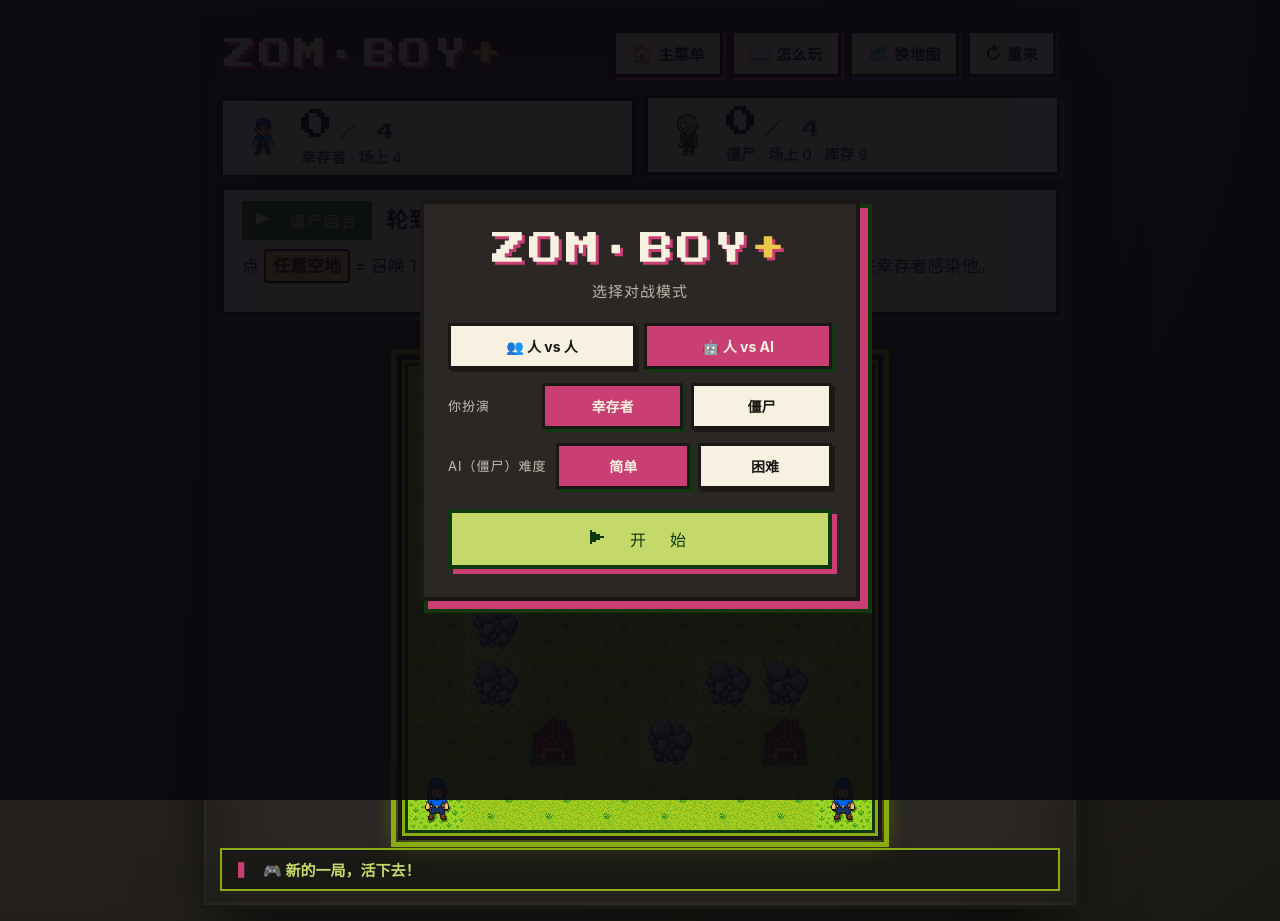
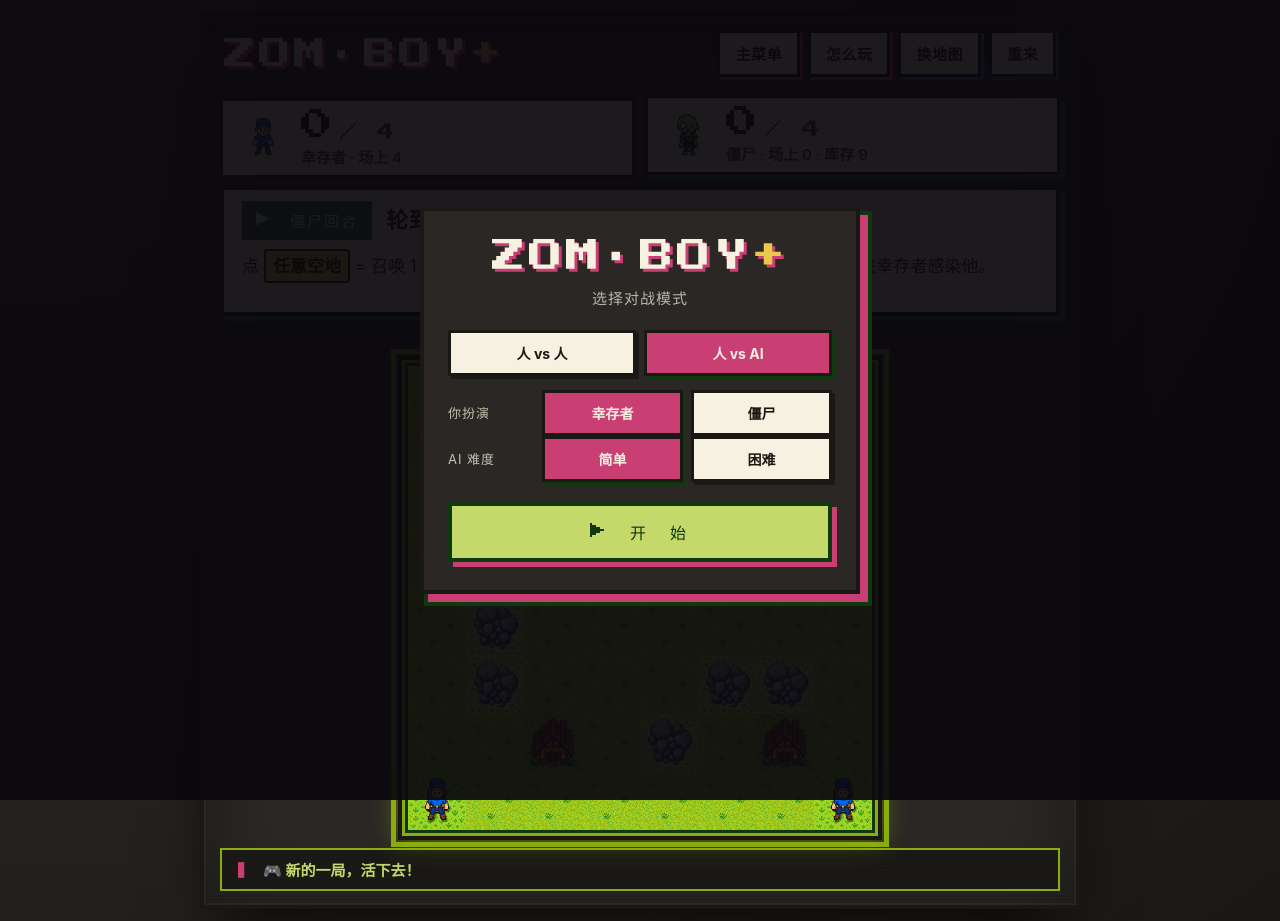
Before and after one commit to xemaya/zomboy, a website built with Vite: page index.html in a window 1280 px wide. Both pictures are taken after a click on the button "幸存者". Built offline with nearby package versions, Linux system fonts and the light colour scheme.

Commit message:
fix(ui): 首页选项不再闪烁 + 去 emoji + 按钮对齐
- renderStart 改幂等:overlay 只建一次,难度切换纯 .on 高亮(零 DOM
  重建),模式/扮演只重建无动画的 #start-extra → 消除点选闪烁
- 抽出纯函数 src/ui/startMenu.ts(segCurrent / groupNeedsExtraRebuild)
  + scripts/test_start_menu.ts 契约测试
- 去掉顶栏 4 按钮与模式按钮的 emoji 图标(视觉)
- 「AI（僵尸/幸存者）难度」标签简化为「AI 难度」
- 固定 .start-lbl 宽度,两行选项按钮列对齐

Co-Authored-By: Claude Opus 4.7 (1M context) <noreply@anthropic.com>

```diff
--- a/src/main.ts
+++ b/src/main.ts
@@ -2,6 +2,7 @@ import { generateMap } from "./game/mapgen";
 import { clickCell, newState } from "./game/state";
 import { planTurn, planCardResolution, type Level } from "./game/ai";
 import { aiCardDecision } from "./game/aiCardFlow";
+import { segCurrent, groupNeedsExtraRebuild } from "./ui/startMenu";
 import { emptyCells, legalMoves } from "./game/rules";
 import type { Side, State } from "./game/types";
 import { renderBoard } from "./ui/board";
@@ -50,16 +51,16 @@ function shell() {
         <div class="title-logo"><div class="title-main">ZOM·BOY<span class="plus">+</span></div></div>
         <div class="top-actions">
           <button class="topbtn" id="btn-menu" title="回主菜单，换边 / 换模式">
-            <span class="tb-ico">🏠</span><span class="tb-txt">主菜单</span>
+            <span class="tb-txt">主菜单</span>
           </button>
           <button class="topbtn" id="btn-rules" title="查看完整规则与玩法">
-            <span class="tb-ico">📖</span><span class="tb-txt">怎么玩</span>
+            <span class="tb-txt">怎么玩</span>
           </button>
           <button class="topbtn" id="btn-regen" title="换一张障碍布局，并重新开局">
-            <span class="tb-ico">🗺️</span><span class="tb-txt">换地图</span>
+            <span class="tb-txt">换地图</span>
           </button>
           <button class="topbtn" id="btn-reset" title="保持当前地图，重新开始这一局">
-            <span class="tb-ico">↻</span><span class="tb-txt">重来</span>
+            <span class="tb-txt">重来</span>
           </button>
         </div>
       </div>
@@ -236,11 +237,7 @@ function render() {
   if (started) maybeRunAI();
 }
 
-function renderStart(el: HTMLElement) {
-  el.innerHTML = "";
-  if (started) return;
-
-  const seg = (
+const segHtml = (
   group: string,
   opts: Array<{ v: string; label: string }>,
   cur: string,
@@ -259,50 +256,31 @@ function renderStart(el: HTMLElement) {
   { v: "hard", label: "困难" },
 ];
 
-  let extra = "";
+// The mode-dependent rows. Lives in an animation-free #start-extra block so it
+// can be rebuilt on mode/side change without touching .start-overlay.
+function extraRowsHtml(): string {
   if (cfg.mode === "pve") {
-    const aiSide: Side = cfg.humanSide === "survivor" ? "zombie" : "survivor";
-    const aiLvl = aiSide === "zombie" ? cfg.zLevel : cfg.sLevel;
-    extra = `
+    return `
       <div class="start-row"><span class="start-lbl">你扮演</span>
-        ${seg("humanSide", [{ v: "survivor", label: "幸存者" }, { v: "zombie", label: "僵尸" }], cfg.humanSide)}
+        ${segHtml("humanSide", [{ v: "survivor", label: "幸存者" }, { v: "zombie", label: "僵尸" }], cfg.humanSide)}
       </div>
-      <div class="start-row"><span class="start-lbl">AI（${aiSide === "zombie" ? "僵尸" : "幸存者"}）难度</span>
-        ${seg("aiLevel", LVLS, aiLvl)}
+      <div class="start-row"><span class="start-lbl">AI 难度</span>
+        ${segHtml("aiLevel", LVLS, segCurrent("aiLevel", cfg))}
       </div>`;
-  } else if (cfg.mode === "aiai") {
-    extra = `
+  }
+  if (cfg.mode === "aiai") {
+    return `
       <div class="start-row"><span class="start-lbl">僵尸 AI</span>
-        ${seg("zLevel", LVLS, cfg.zLevel)}
+        ${segHtml("zLevel", LVLS, cfg.zLevel)}
       </div>
       <div class="start-row"><span class="start-lbl">幸存者 AI</span>
-        ${seg("sLevel", LVLS, cfg.sLevel)}
+        ${segHtml("sLevel", LVLS, cfg.sLevel)}
       </div>`;
   }
+  return "";
+}
 
-  const modeOpts = [
-    { v: "pvp", label: "👥 人 vs 人" },
-    { v: "pve", label: "🤖 人 vs AI" },
-  ];
-  if (DEV_AIAI) modeOpts.push({ v: "aiai", label: "⚔️ AI 对战" });
-
-  const ov = document.createElement("div");
-  ov.className = "start-overlay";
-  ov.innerHTML = `
-    <div class="start-card">
-      <div class="start-title">ZOM·BOY<span class="plus">+</span></div>
-      <div class="start-sub">选择对战模式</div>
-      <div class="start-row">${seg("mode", modeOpts, cfg.mode)}</div>
-      ${extra}
-      <button class="start-go" id="start-go">▶ 开 始</button>
-    </div>
-  `;
-  el.appendChild(ov);
-
-  ov.querySelectorAll<HTMLButtonElement>(".seg-btn").forEach((b) => {
-    b.addEventListener("click", () => {
-      const g = b.dataset.group!;
-      const v = b.dataset.val!;
+function applySegChange(g: string, v: string) {
   if (g === "mode") cfg.mode = v as Mode;
   else if (g === "humanSide") cfg.humanSide = v as Side;
   else if (g === "aiLevel") {
@@ -311,9 +289,68 @@ function renderStart(el: HTMLElement) {
     else cfg.sLevel = v as Level;
   } else if (g === "zLevel") cfg.zLevel = v as Level;
   else if (g === "sLevel") cfg.sLevel = v as Level;
-      render(); // re-render start card to reflect selection / conditional rows
+}
+
+// Re-highlight every seg button from cfg WITHOUT rebuilding the overlay (so the
+// fade-in entrance never replays → no flicker).
+function syncSegOn(overlay: HTMLElement) {
+  overlay.querySelectorAll<HTMLButtonElement>(".seg-btn").forEach((b) => {
+    b.classList.toggle("on", b.dataset.val === segCurrent(b.dataset.group!, cfg));
+  });
+}
+
+function bindSegs(scope: HTMLElement, overlay: HTMLElement) {
+  scope.querySelectorAll<HTMLButtonElement>(".seg-btn").forEach((b) => {
+    if ((b as HTMLButtonElement & { _bound?: boolean })._bound) return;
+    (b as HTMLButtonElement & { _bound?: boolean })._bound = true;
+    b.addEventListener("click", () => {
+      const g = b.dataset.group!;
+      applySegChange(g, b.dataset.val!);
+      // Only mode/side change which rows exist → rebuild just that block.
+      if (groupNeedsExtraRebuild(g)) {
+        const ex = overlay.querySelector<HTMLElement>("#start-extra");
+        if (ex) {
+          ex.innerHTML = extraRowsHtml();
+          bindSegs(ex, overlay);
+        }
+      }
+      syncSegOn(overlay);
     });
   });
+}
+
+function renderStart(el: HTMLElement) {
+  if (started) {
+    el.innerHTML = "";
+    return;
+  }
+  // Already mounted → just refresh highlight. Never tear the overlay down:
+  // recreating it replays the fade-in entrance (the 选项闪烁 bug).
+  const mounted = el.querySelector<HTMLElement>(".start-overlay");
+  if (mounted) {
+    syncSegOn(mounted);
+    return;
+  }
+
+  const modeOpts = [
+    { v: "pvp", label: "人 vs 人" },
+    { v: "pve", label: "人 vs AI" },
+  ];
+  if (DEV_AIAI) modeOpts.push({ v: "aiai", label: "AI 对战" });
+
+  const ov = document.createElement("div");
+  ov.className = "start-overlay";
+  ov.innerHTML = `
+    <div class="start-card">
+      <div class="start-title">ZOM·BOY<span class="plus">+</span></div>
+      <div class="start-sub">选择对战模式</div>
+      <div class="start-row">${segHtml("mode", modeOpts, cfg.mode)}</div>
+      <div id="start-extra">${extraRowsHtml()}</div>
+      <button class="start-go" id="start-go">▶ 开 始</button>
+    </div>
+  `;
+  el.appendChild(ov);
+  bindSegs(ov, ov);
   ov.querySelector<HTMLButtonElement>("#start-go")?.addEventListener("click", startGame);
 }
 
--- /dev/null
+++ b/src/ui/startMenu.ts
@@ -0,0 +1,48 @@
+// Pure (DOM-free) logic for the start-menu segmented buttons.
+//
+// The start overlay must NOT be torn down + recreated on every selection: the
+// .start-overlay has `animation: fade-in` and recreating it replays the
+// entrance every click → the reported 首页选项闪烁. So the renderer keeps the
+// overlay mounted and only (a) re-highlights buttons or (b) rebuilds the small
+// conditional rows. These two helpers encode that decision and are unit-tested.
+
+import type { Side } from "../game/types";
+import type { Level } from "../game/ai";
+
+export type GameMode = "pvp" | "pve" | "aiai";
+
+export interface StartCfg {
+  mode: GameMode;
+  humanSide: Side;
+  zLevel: Level;
+  sLevel: Level;
+}
+
+// The option value currently selected for a seg-button group. Note "aiLevel"
+// is the AI side's level, and WHICH side is the AI flips with humanSide — get
+// this wrong and the difficulty highlight points at the wrong button.
+export function segCurrent(group: string, cfg: StartCfg): string {
+  switch (group) {
+    case "mode":
+      return cfg.mode;
+    case "humanSide":
+      return cfg.humanSide;
+    case "aiLevel": {
+      const aiSide: Side = cfg.humanSide === "survivor" ? "zombie" : "survivor";
+      return aiSide === "zombie" ? cfg.zLevel : cfg.sLevel;
+    }
+    case "zLevel":
+      return cfg.zLevel;
+    case "sLevel":
+      return cfg.sLevel;
+    default:
+      return "";
+  }
+}
+
+// Only mode / humanSide change which conditional rows + labels exist, so only
+// they require rebuilding the (animation-free) #start-extra block. Difficulty
+// groups must just re-toggle the `.on` class — zero DOM teardown, no flicker.
+export function groupNeedsExtraRebuild(group: string): boolean {
+  return group === "mode" || group === "humanSide";
+}
--- a/src/ui/style.css
+++ b/src/ui/style.css
@@ -109,7 +109,6 @@ html, body {
   transition: transform 80ms, box-shadow 80ms, background 80ms;
   white-space: nowrap;
 }
-.topbtn .tb-ico { font-size: clamp(13px, 3.6vw, 18px); line-height: 1; }
 .topbtn .tb-txt { letter-spacing: 0.5px; }
 .topbtn:hover { background: var(--accent-yellow); }
 .topbtn:active { transform: translate(3px,3px); box-shadow: 0 0 0 var(--accent-pink); }
@@ -759,7 +758,9 @@ html, body {
 .start-lbl {
   font-size: 13px;
   color: rgba(246, 241, 224, 0.75);
-  min-width: 84px;
+  flex: 0 0 84px;
+  width: 84px;
+  white-space: nowrap;
   text-align: left;
   letter-spacing: 1px;
 }
@@ -850,7 +851,6 @@ html, body {
     gap: 3px;
     font-size: 12px;
   }
-  .topbtn .tb-ico { font-size: 13px; }
   .topbtn .tb-txt { letter-spacing: 0; }
   .hud-scores { gap: 8px; }
   .score-card { padding: 7px 10px; gap: 10px; }
```
Also changed, not shown: scripts/test_start_menu.ts (added, +44 -0 lines), 1 other file. Lines whose indentation alone changed are shown as unchanged.
